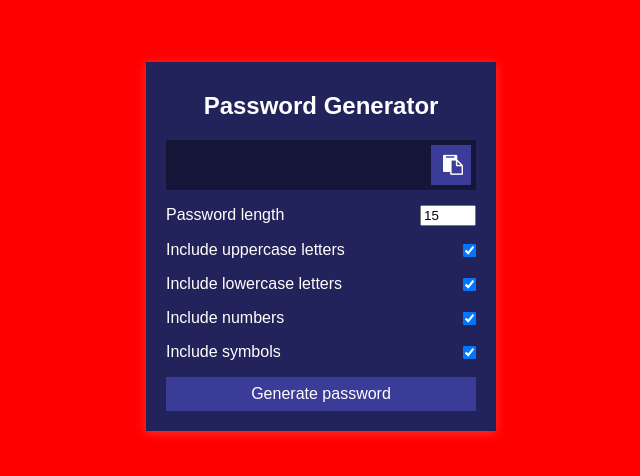
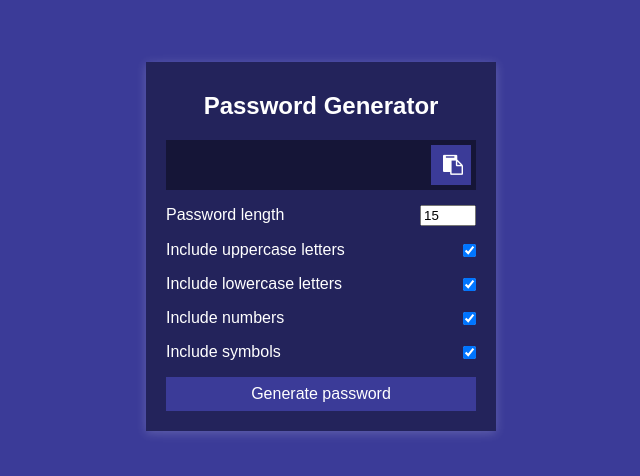
Before and after one commit to NidhiRawal2001/Password_Genrater, a plain HTML site: page index.html in a window 1280 px wide. Shown: the part 162-638 px from the top of the page, without its empty margins (319-959 px from the left). Drawn offline with Linux system fonts and the light colour scheme; a web font is replaced by a local one.

Commit message:
bgcolorchnge2

```diff
--- a/memory.css
+++ b/memory.css
@@ -5,7 +5,7 @@
 }
 
 body {
-	background-color: red;
+	background-color: #3B3B98;
 	color: #fff;
 	display: flex;
 	font-family: 'Muli', sans-serif;
```
